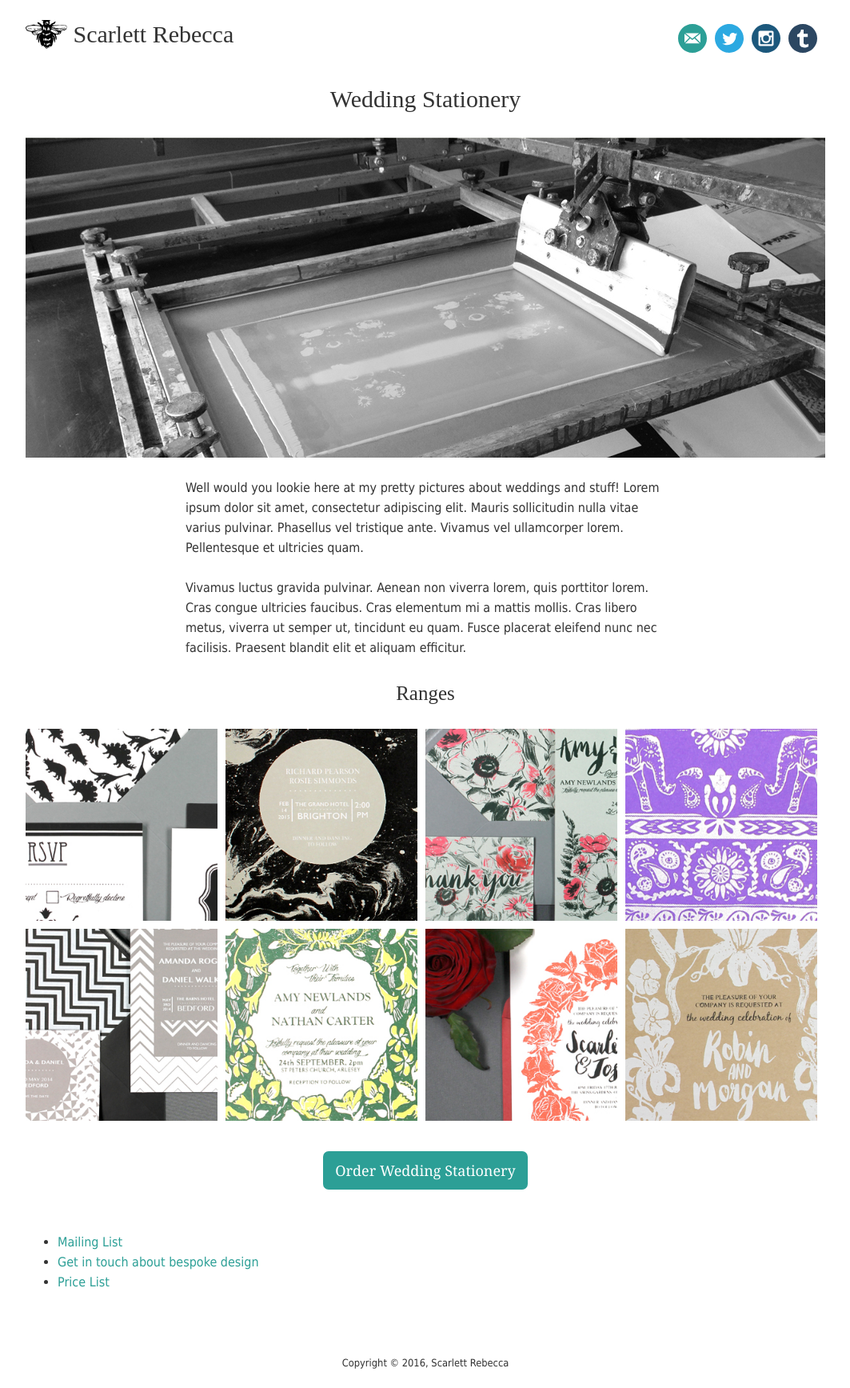
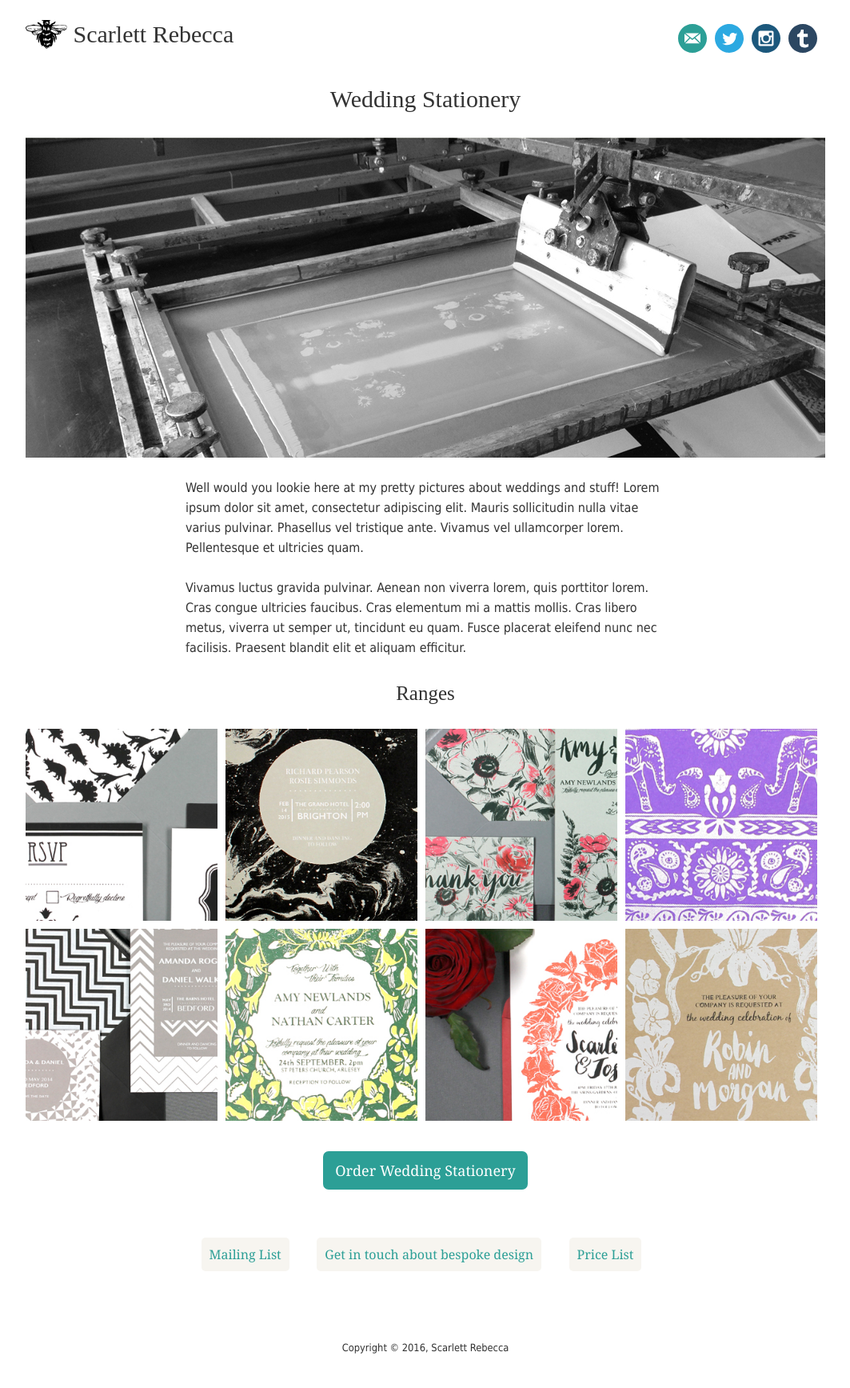
Before and after one commit to scarlettrebecca/website, a Jekyll site: the page built from pages/weddings.html, in a window 1280 px wide. Shown: the whole page at 80% size, without its empty margins (108-1171 px from the left). Built offline with Jekyll 4.4.1, drawn with Linux system fonts in a browser that asks for light colours; some web fonts are replaced.

Commit message:
Style the wedding links

```diff
--- a/asset/style/site.scss
+++ b/asset/style/site.scss
@@ -149,6 +149,9 @@ a.inherit-color {
         margin-bottom: 0;
     }
 }
+.pa10 {
+    @include rem(padding, 10px);
+}
 
 
 // Display
@@ -214,6 +217,10 @@ a.inherit-color {
 .floated-list > li {
     display: block;
     float: left;
+}
+
+.inline-list > li {
+    display: inline-block;
 }
 
 .image-grid li {
@@ -459,3 +466,12 @@ a.inherit-color {
         text-decoration: none;
     }
 }
+
+
+// Wedding Links
+// -------------
+
+.wedding-link {
+    background-color: #f7f5f0;
+    border-radius: 5px;
+}
--- a/pages/weddings.html
+++ b/pages/weddings.html
@@ -46,10 +46,12 @@ sitemap: false
 
 <section>
     <h2 class="hidden">Links</h2>
-    <ul>
+    <ul class="secret-list inline-list center cramp cleared">
         {% for link in site.data.weddings.links %}
-            <li>
-                <a href="{{link.url|xml_escape}}">{{link.label|xml_escape}}</a>
+            <li class="ma10 ml10 mr20 line-height-36 serif">
+                <a href="{{link.url|xml_escape}}" class="pa10 wedding-link">
+                    {{link.label|xml_escape}}
+                </a>
             </li>
         {% endfor %}
     </ul>
```
